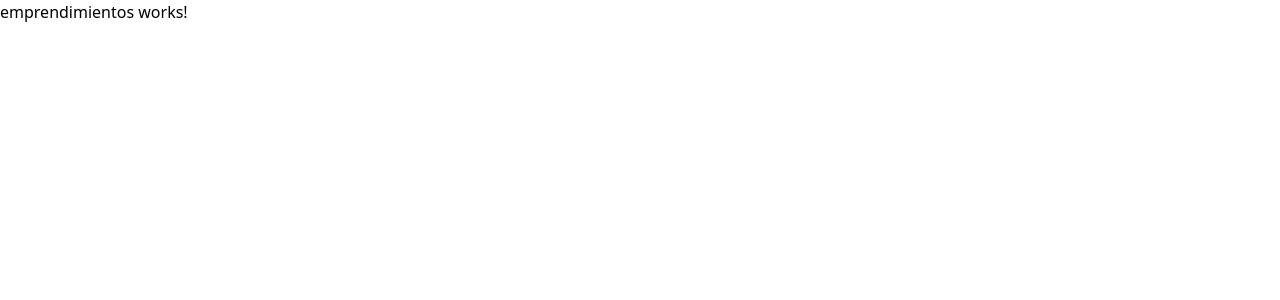
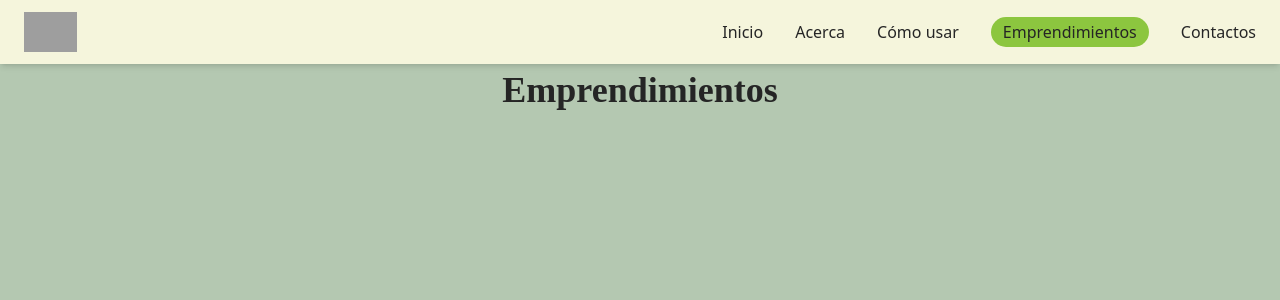
Before and after one commit to DiegoSalazar20/proyecto2multimedios, an Angular app: page /emprendimientos in a window 1280 px wide. Shown: the top 300 px of the page. Built offline with nearby package versions, Linux system fonts and the light colour scheme; grey boxes are pictures that could not be loaded.

Commit message:
image json

```diff
--- a/angular.json
+++ b/angular.json
@@ -93,5 +93,8 @@
         }
       }
     }
+  },
+  "cli": {
+    "analytics": false
   }
 }
--- a/src/app/emprendimientos/emprendimientos.component.html
+++ b/src/app/emprendimientos/emprendimientos.component.html
@@ -1 +1,16 @@
-<p>emprendimientos works!</p>
+<app-menu/>
+<main class="bg-[#B4C8B1] min-h-screen px-4 py-10 md:px-20 text-[#252525] flex flex-col justify-start items-center gap-10 pt-[70px]">
+
+  <!-- Título -->
+  <header>
+    <h1 class="text-3xl md:text-4xl font-bold font-lemon text-center mb-10 md:mb-14 animate__animated animate__fadeInDown">
+      Emprendimientos
+    </h1>
+  </header>
+
+  <!-- Lista de de emprendimientos -->
+  <section class="grid grid-cols-1 md:grid-cols-2 gap-8 w-full max-w-6xl">
+
+  </section>
+
+</main>
--- a/src/app/emprendimientos/emprendimientos.component.ts
+++ b/src/app/emprendimientos/emprendimientos.component.ts
@@ -1,8 +1,12 @@
 import { Component } from '@angular/core';
+import {MenuComponent} from '../menu/menu.component';
+import {NgForOf} from '@angular/common';
 
 @Component({
   selector: 'app-emprendimientos',
-  imports: [],
+  imports: [
+    MenuComponent,
+  ],
   templateUrl: './emprendimientos.component.html',
   styleUrl: './emprendimientos.component.css'
 })
--- a/src/assets/emprendimientos.json
+++ b/src/assets/emprendimientos.json
@@ -18,10 +18,22 @@
       },
       "precio": "$89",
       "imagenes": [
-                "https://res.cloudinary.com/dmc0zws0g/image/upload/v1750528294/multimedios/vialing-1.jpg",
-                "https://res.cloudinary.com/dmc0zws0g/image/upload/v1750528294/multimedios/vialing-2.jpg",
-                "https://res.cloudinary.com/dmc0zws0g/image/upload/v1750528294/multimedios/vialing-3.jpg",
-                "https://res.cloudinary.com/dmc0zws0g/image/upload/v1750528294/multimedios/vialing-4.jpg"
+        {
+          "url_image": "https://res.cloudinary.com/dmc0zws0g/image/upload/v1750528294/multimedios/vialing-1.jpg",
+          "alt": "Imagen de Vialing 1"
+        },
+        {
+          "url_image": "https://res.cloudinary.com/dmc0zws0g/image/upload/v1750528294/multimedios/vialing-2.jpg",
+          "alt": "Imagen de Vialing 2"
+        },
+        {
+          "url_image": "https://res.cloudinary.com/dmc0zws0g/image/upload/v1750528294/multimedios/vialing-3.jpg",
+          "alt": "Imagen de Vialing 3"
+        },
+        {
+          "url_image": "https://res.cloudinary.com/dmc0zws0g/image/upload/v1750528294/multimedios/vialing-4.jpg",
+          "alt": "Imagen de Vialing 4"
+        }
       ]
     },
     {
@@ -37,10 +49,22 @@
       },
       "precio": "¢8.000",
       "imagenes": [
-                "https://res.cloudinary.com/dmc0zws0g/image/upload/v1750529297/multimedios/Dulce-Donna-1_uvkshe.jpg",
-                "https://res.cloudinary.com/dmc0zws0g/image/upload/v1750529299/multimedios/Dulce-Donna-3_yrbma2.jpg",
-                "https://res.cloudinary.com/dmc0zws0g/image/upload/v1750529297/multimedios/Dulce-Donna-2_yntwwy.jpg",
-                "https://res.cloudinary.com/dmc0zws0g/image/upload/v1750529299/multimedios/Dulce-Donna-3_yrbma2.jpg"
+        {
+          "url_image": "https://res.cloudinary.com/dmc0zws0g/image/upload/v1750529297/multimedios/Dulce-Donna-1_uvkshe.jpg",
+          "alt": "Imagen de Dulce Donna 1"
+        },
+        {
+          "url_image": "https://res.cloudinary.com/dmc0zws0g/image/upload/v1750529299/multimedios/Dulce-Donna-3_yrbma2.jpg",
+          "alt": "Imagen de Dulce Donna 3"
+        },
+        {
+          "url_image": "https://res.cloudinary.com/dmc0zws0g/image/upload/v1750529297/multimedios/Dulce-Donna-2_yntwwy.jpg",
+          "alt": "Imagen de Dulce Donna 2"
+        },
+        {
+          "url_image": "https://res.cloudinary.com/dmc0zws0g/image/upload/v1750529299/multimedios/Dulce-Donna-3_yrbma2.jpg",
+          "alt": "Imagen de Dulce Donna 3"
+        }
       ]
     },
     {
@@ -56,10 +80,22 @@
       },
       "precio": "¢4.000",
       "imagenes": [
-                "",
-                "",
-                "",
-                ""
+        {
+          "url_image": "https://res.cloudinary.com/dmc0zws0g/image/upload/v1750531768/multimedios/helecho-1_pnw4l4.jpg",
+          "alt": "Imagen de Helecho 1"
+        },
+        {
+          "url_image": "https://res.cloudinary.com/dmc0zws0g/image/upload/v1750531767/multimedios/helecho-2_okhyka.jpg",
+          "alt": "Imagen de Helecho 2"
+        },
+        {
+          "url_image": "https://res.cloudinary.com/dmc0zws0g/image/upload/v1750531767/multimedios/helecho-3_yumkak.jpg",
+          "alt": "Imagen de Helecho 3"
+        },
+        {
+          "url_image": "https://res.cloudinary.com/dmc0zws0g/image/upload/v1750531766/multimedios/helecho-4_silbtv.jpg",
+          "alt": "Imagen de Helecho 4"
+        }
       ]
     },
     {
@@ -75,10 +111,22 @@
       },
       "precio": "¢5.000",
       "imagenes": [
-                "",
-                "",
-                "",
-                ""
+        {
+          "url_image": "https://res.cloudinary.com/dmc0zws0g/image/upload/v1750544470/multimedios/chiles-1_oenrsw.jpg",
+          "alt": "Imagen de Chiles 1"
+        },
+        {
+          "url_image": "https://res.cloudinary.com/dmc0zws0g/image/upload/v1750544468/multimedios/chile-4_welfwy.jpg",
+          "alt": "Imagen de Chiles 4"
+        },
+        {
+          "url_image": "https://res.cloudinary.com/dmc0zws0g/image/upload/v1750544467/multimedios/chile-2_qxbnts.jpg",
+          "alt": "Imagen de Chiles 2"
+        },
+        {
+          "url_image": "https://res.cloudinary.com/dmc0zws0g/image/upload/v1750544467/multimedios/chile-3_bs8c1o.jpg",
+          "alt": "Imagen de Chiles 3"
+        }
       ]
     },
     {
@@ -94,10 +142,22 @@
       },
       "precio": "¢5.000",
       "imagenes": [
-                "",
-                "",
-                "",
-                ""
+        {
+          "url_image": "https://res.cloudinary.com/dmc0zws0g/image/upload/v1750546796/multimedios/Jalea-1_w97qyq.jpg",
+          "alt": "Imagen de Jalea 1"
+        },
+        {
+          "url_image": "https://res.cloudinary.com/dmc0zws0g/image/upload/v1750546796/multimedios/Jalea-2_gv6gy1.jpg",
+          "alt": "Imagen de Jalea 2"
+        },
+        {
+          "url_image": "https://res.cloudinary.com/dmc0zws0g/image/upload/v1750546797/multimedios/Jalea-3_p6vsqk.jpg",
+          "alt": "Imagen de Jalea 3"
+        },
+        {
+          "url_image": "https://res.cloudinary.com/dmc0zws0g/image/upload/v1750546799/multimedios/Jalea-4_z8bnch.jpg",
+          "alt": "Imagen de Jalea 4"
+        }
       ]
     },
     {
@@ -132,10 +192,22 @@
       },
       "precio": "¢30.000",
       "imagenes": [
-                "",
-                "",
-                "",
-                ""
+        {
+          "url_image": "",
+          "alt": "Imagen 1"
+        },
+        {
+          "url_image": "",
+          "alt": "Imagen 2"
+        },
+        {
+          "url_image": "",
+          "alt": "Imagen 3"
+        },
+        {
+          "url_image": "",
+          "alt": "Imagen 4"
+        }
       ]
     },
     {
@@ -151,10 +223,22 @@
       },
       "precio": "¢4.000",
       "imagenes": [
-                "",
-                "",
-                "",
-                ""
+        {
+          "url_image": "",
+          "alt": "Imagen 1"
+        },
+        {
+          "url_image": "",
+          "alt": "Imagen 2"
+        },
+        {
+          "url_image": "",
+          "alt": "Imagen 3"
+        },
+        {
+          "url_image": "",
+          "alt": "Imagen 4"
+        }
       ]
     },
     {
@@ -170,10 +254,22 @@
       },
       "precio": "¢5.000",
       "imagenes": [
-                "",
-                "",
-                "",
-                ""
+        {
+          "url_image": "",
+          "alt": "Imagen 1"
+        },
+        {
+          "url_image": "",
+          "alt": "Imagen 2"
+        },
+        {
+          "url_image": "",
+          "alt": "Imagen 3"
+        },
+        {
+          "url_image": "",
+          "alt": "Imagen 4"
+        }
       ]
     }
   ],
```
Lines whose indentation alone changed are shown as unchanged.
